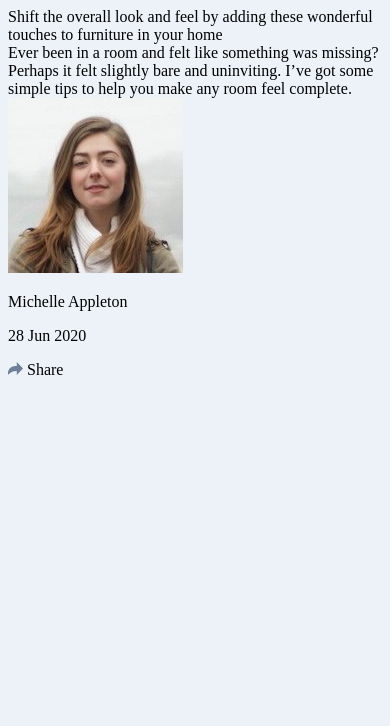
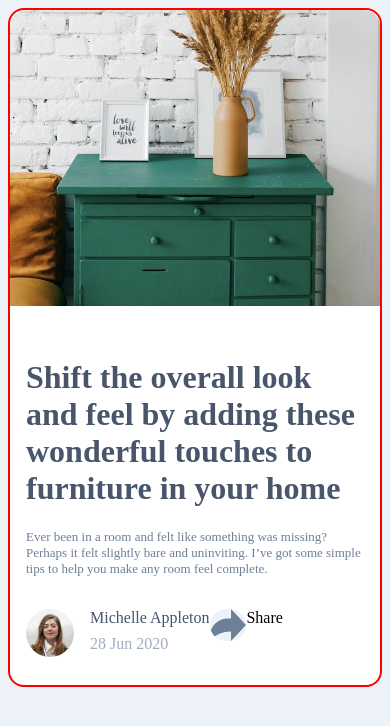
Before and after one commit to mvassaramo/article-preview-component, a plain HTML site: page index.html in a window 390 px wide. Drawn offline with Linux system fonts and the light colour scheme; a web font is replaced by a local one.

Commit message:
wip: styling for mobile and desktop

```diff
--- a/index.html
+++ b/index.html
@@ -12,20 +12,19 @@
     .attribution { font-size: 11px; text-align: center; }
     .attribution a { color: hsl(228, 45%, 44%); }
   </style>
+  <link rel="stylesheet" href="https://fonts.google.com/specimen/Manrope">
   <link rel="stylesheet" type="text/css" href="./styles/main.css" />
 
 </head>
 <body class="main-body">
 
   <div class="component-container">
-    <div class="image">
-
-    </div>
+    <img class="background-image" alt="drawer background image" src="./images/drawers.jpg">
     <div class="content">
-      <div class="header">
+      <h1 class="header">
         Shift the overall look and feel by adding these wonderful
         touches to furniture in your home
-      </div>
+      </h1>
       <div class="main-text">
         Ever been in a room and felt like something was missing? Perhaps
         it felt slightly bare and uninviting. I’ve got some simple tips
@@ -33,7 +32,7 @@
       </div>
       <div class="footer">
         <img class="author-image" alt="author image" src="./images/avatar-michelle.jpg">
-        <div>
+        <div class="author-details">
           <p class="author-name">
             Michelle Appleton
           </p>
--- a/styles/main.css
+++ b/styles/main.css
@@ -1,4 +1,80 @@
-
 .main-body {
+  /* display: flex; */
+  /* justify-content: center; */
   background-color: rgb(237, 242, 248);
 }
+
+.component-container {
+  border: red solid 2px;
+  display: flex;
+  flex-direction: column;
+  background-color: white;
+  border-radius: 1rem;
+}
+
+.background-image {
+  border-top-left-radius: 1rem;
+  border-top-right-radius: 1rem;
+  margin-bottom: 1rem;
+}
+
+.content {
+  padding: 1rem;
+}
+
+@media screen and (min-width: 768px) {
+  .component-container{
+    flex-direction: row;
+    max-width: 50rem;
+  }
+
+  .background-image {
+    width: 40%;
+    border-bottom-left-radius: 1rem;
+    border-top-right-radius: 0;
+    margin-bottom: 0;
+  }
+}
+
+.header {
+  font-weight: 700;
+  color: hsl(217, 19%, 35%);
+}
+
+.main-text {
+  font-size: 13px;
+  color: hsl(214, 17%, 51%);
+  margin-bottom: 2rem;
+}
+
+
+.author-image {
+  border-radius: 12rem;
+  height: 48px;
+}
+
+
+.footer {
+  display: flex;
+}
+
+.author-details {
+  margin-left: 1rem;
+}
+
+.author-name {
+  color: hsl(217, 19%, 35%);
+  margin-top: 0;
+  margin-bottom: 0.5rem;
+}
+
+.publishing-date {
+  color: hsl(212, 23%, 69%);
+  margin-top: 0;
+}
+
+.share-icon {
+  height: 32px;
+  background-color: hsl(210, 46%, 95%);
+  border-radius: 12rem;
+}
```
